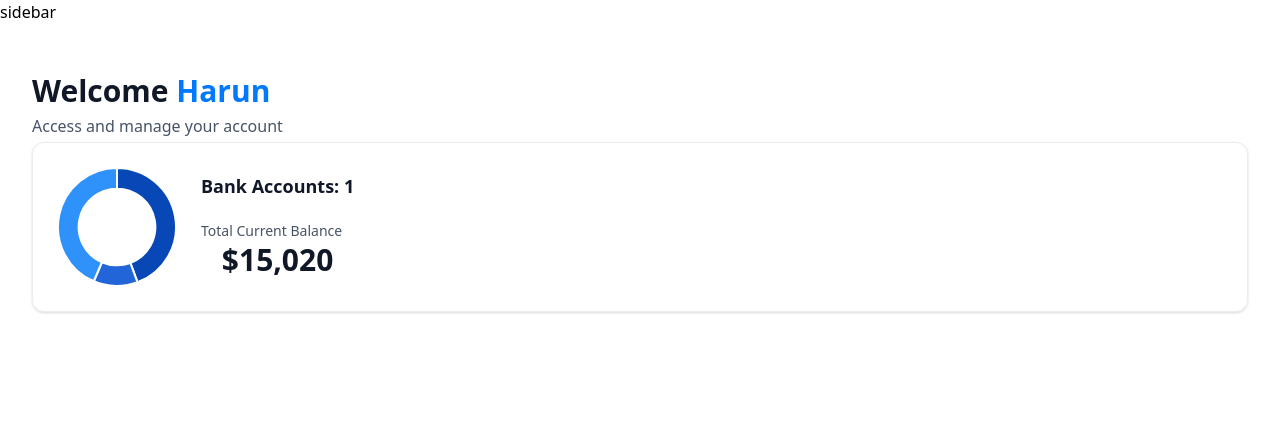
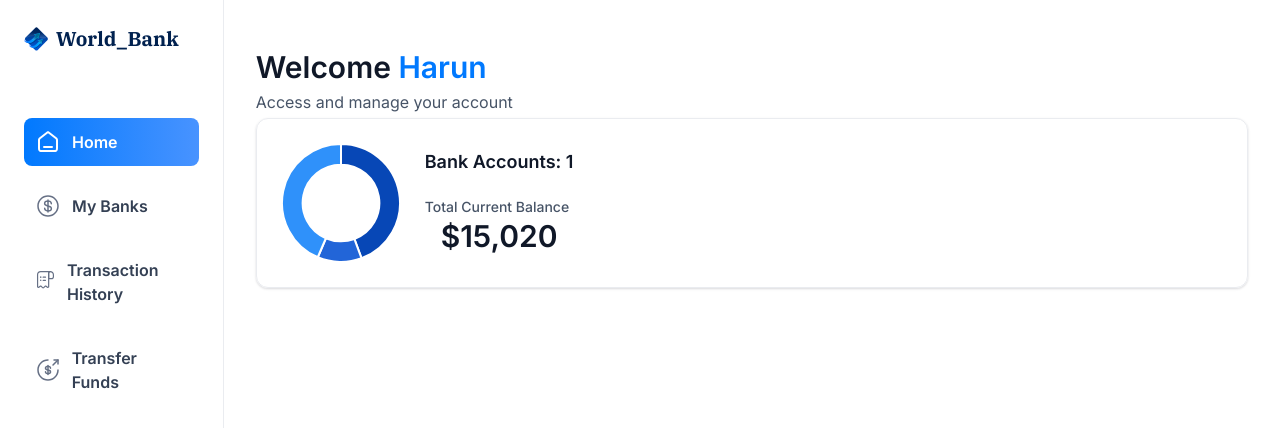
Before and after one commit to Harun11100/Fullstack-Banking, a Next.js app: page / in a window 1280 px wide. Shown: the top 428 px of the page. Built offline with nearby package versions, Linux system fonts and the light colour scheme.

Commit message:
Implement Sidebar

```diff
--- a/app/(root)/layout.tsx
+++ b/app/(root)/layout.tsx
@@ -1,12 +1,18 @@
+import SideBar from "@/components/ui/SideBar";
 
 export default function RootLayout({
   children,
 }: Readonly<{
   children: React.ReactNode;
 }>) {
+
+
+  const loggedIn ={firstName:'Harun ',lastName:'Or Rashid'}
   return (
-   <main>
-      sidebar
+
+
+   <main className="flex h-screen w-full font-inter ">
+      <SideBar user={loggedIn}/>
       {children}
    </main>
   );
--- a/app/global.css
+++ b/app/global.css
@@ -369,7 +369,7 @@
   }
 
   .sidebar-logo {
-    @apply 2xl:text-26 font-ibm-plex-serif text-[26px] font-bold text-black-1 max-xl:hidden;
+    @apply 2xl:text-26 font-ibm-plex-serif text-[20px] font-bold text-black-1 max-xl:hidden;
   }
 
   .sidebar-link {
--- /dev/null
+++ b/components/ui/SideBar.tsx
@@ -0,0 +1,60 @@
+'use client'
+
+import { sidebarLinks } from '@/constant'
+import { cn } from '@/lib/utils'
+import Image from 'next/image'
+import Link from 'next/link'
+import { usePathname } from 'next/navigation'
+import React from 'react'
+
+const SideBar = ({user}:SiderbarProps) => {
+
+      const pathname=usePathname()
+
+  return (
+    <section className='sidebar'>
+      <nav className='flex flex-col gap-4'>
+
+      <Link href='/'
+      className='mb-12 cursor-pointer flex items-center gap-2'
+      >
+       <Image
+       src='/icons/logo.svg'
+       alt='log'
+       width={34}
+       height={34}
+       className='size-[24px] max-xl:size-14'/>
+       <h1 className='sidebar-logo'>World_Bank</h1>
+      </Link>
+      {sidebarLinks.map(({route,label,imgURL})=>{
+
+             const isActive= pathname === route || pathname.startsWith(`${route}`)
+
+
+            return(
+            <Link href={route} key={label} className={cn('sidebar-link',{'bg-bank-gradient':isActive })}>
+                  <div className='relative size-6'>
+                  <Image
+                  src={imgURL}
+                  alt='linkImage'
+                  height={25}
+                  width={25}
+                  className={cn({'brightness-[3] invert-0':isActive})}
+                  />
+                  </div>
+
+                  <p className={cn({' !text-white':isActive},'sidebar-label')}>{label}</p>
+
+
+            </Link>
+      )})}
+       User
+
+      </nav>
+      Footer
+
+    </section>
+  )
+}
+
+export default SideBar
```
